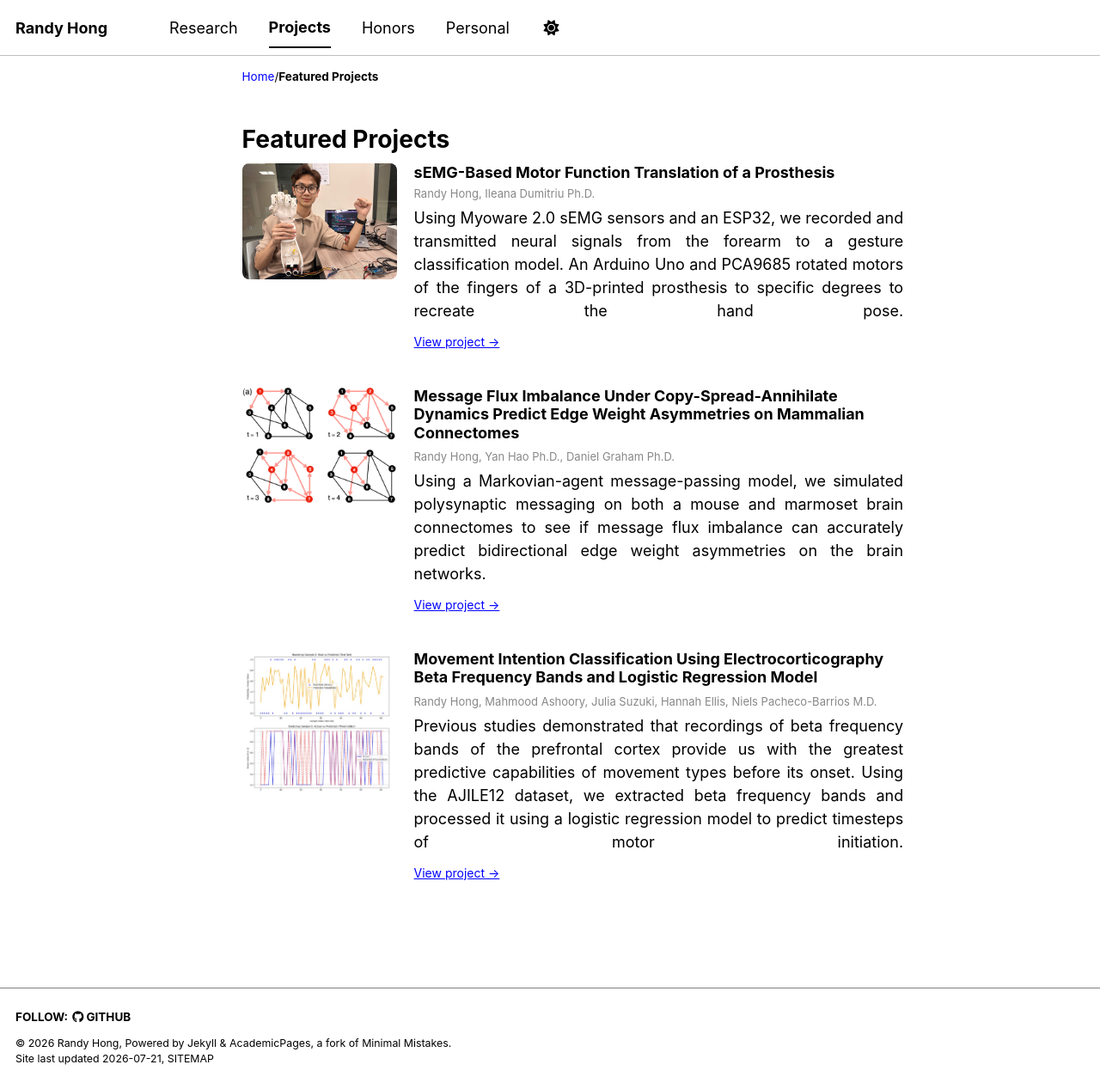
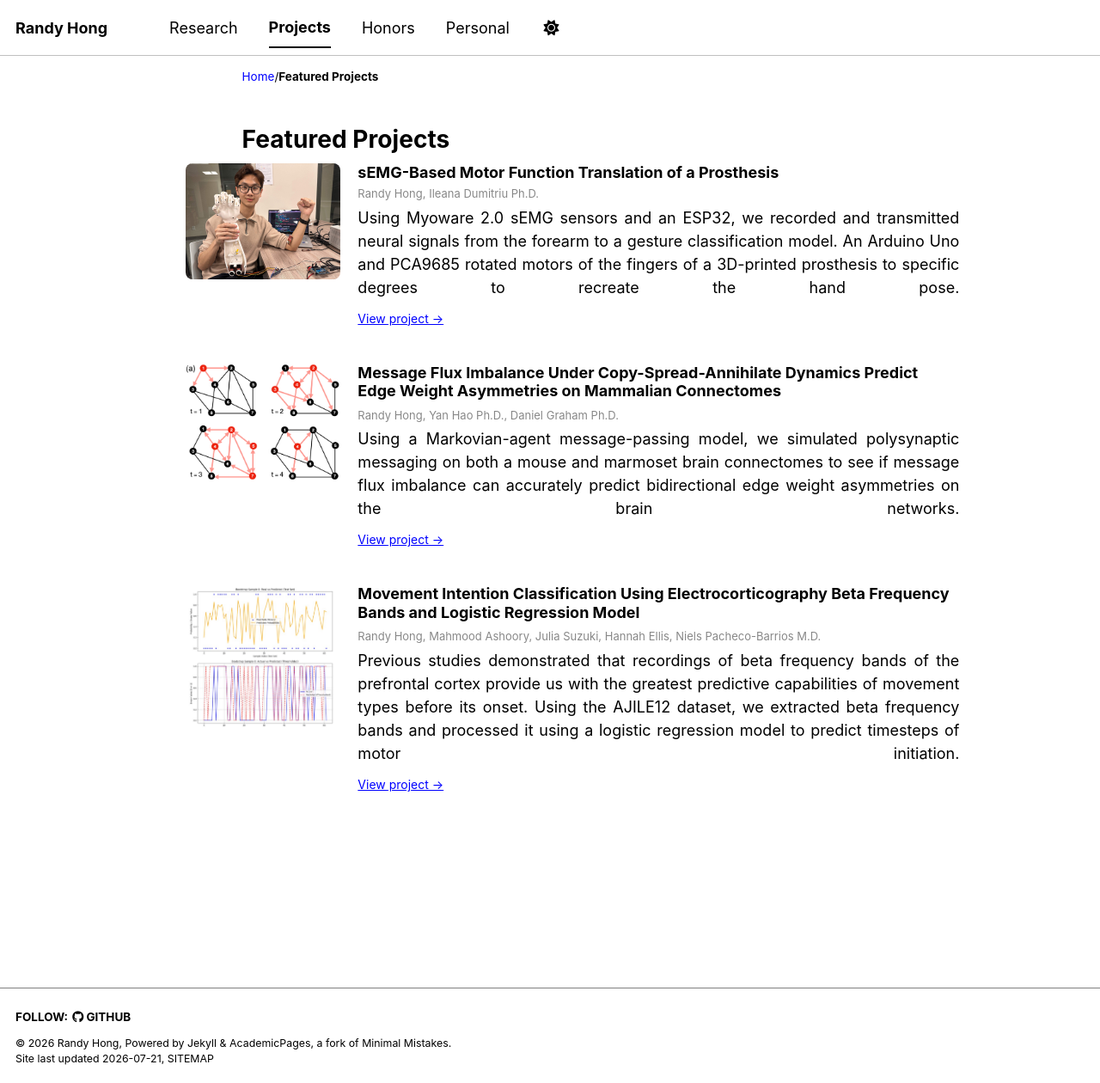
Before and after one commit to randyhongg/randyhongg.github.io, a Jekyll site: the page built from _pages/projects.md, in a window 1280 px wide and 1260 px high. Shown: the whole window at 86% size. Built offline with Jekyll 4.4.1, drawn with Linux system fonts in a browser that asks for light colours; a style sheet for code colours, icons or effects is not loaded.

Commit message:
Update projects.md

```diff
--- a/_pages/projects.md
+++ b/_pages/projects.md
@@ -14,6 +14,8 @@ author_profile: false
   transform: translateX(-50%);
 }
 </style>
+
+<div class="projects-wide">
 
 <div style="display: flex; gap: 20px; margin-bottom: 40px; align-items: flex-start;">
   <img src="../images/arm_pose.jpg" alt="Project 1" style="width: 180px; border-radius: 8px; flex-shrink: 0;">
```
